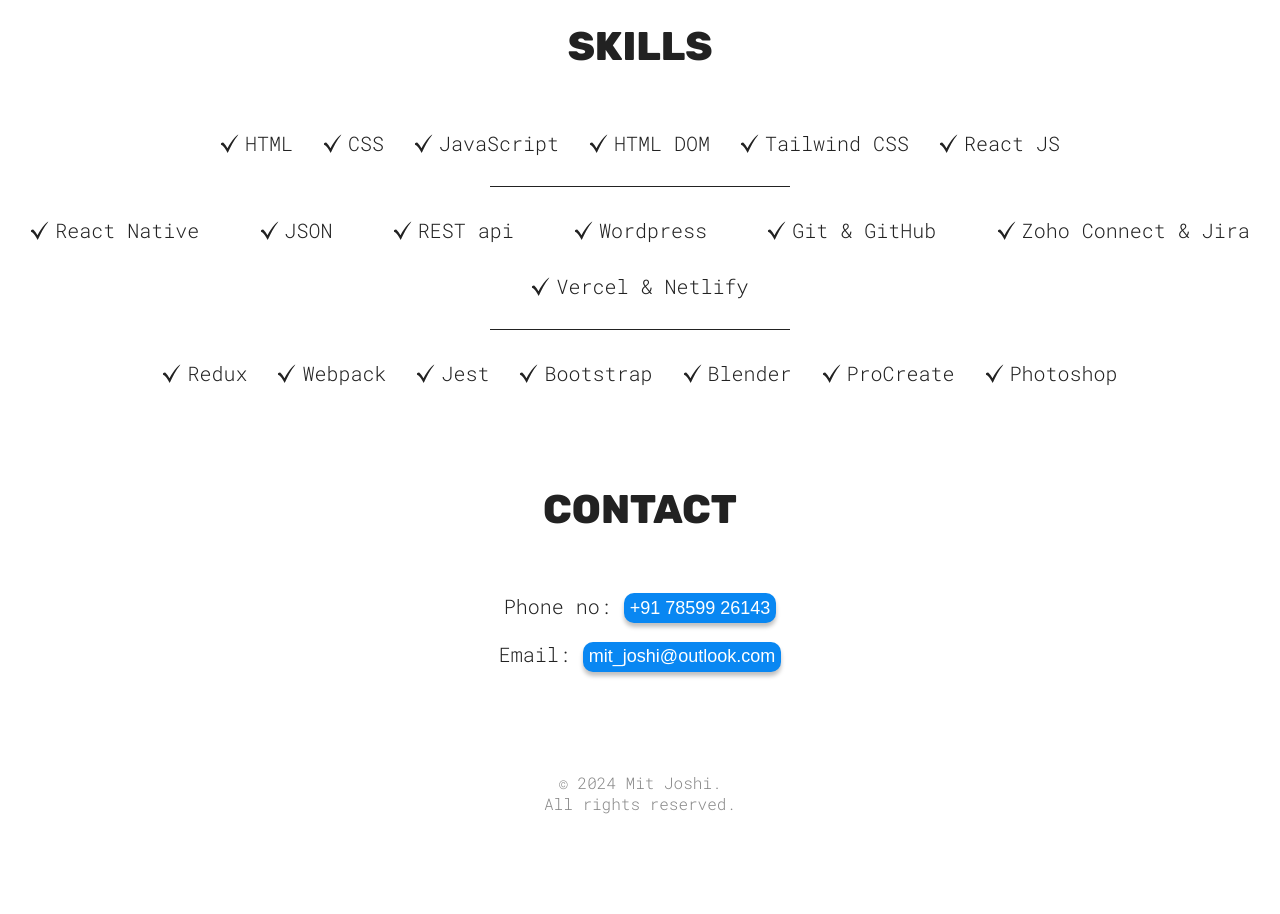
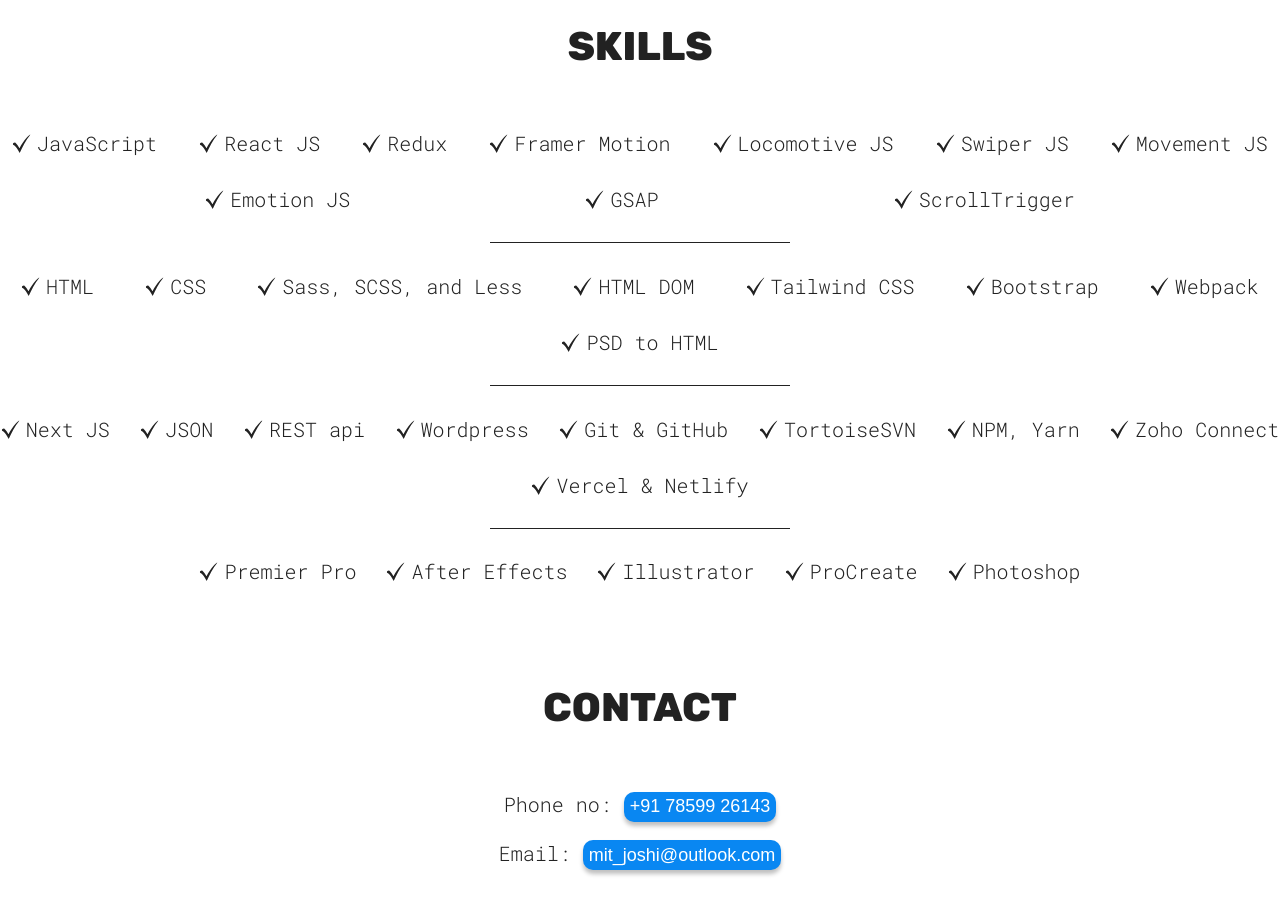
Before and after one commit to lifeofmit/react-js-portfolio-2024-mit-joshi, a React (Vite) app: page / in a window 1280 px wide. Shown: the part 3540-4454 px from the top of the page. Before the commit the page ends 4414 px from the top, so only its background shows below. Built offline with nearby package versions, Linux system fonts and the light colour scheme.

Commit message:
Skills update

```diff
--- a/src/sections/Skills/Skills.jsx
+++ b/src/sections/Skills/Skills.jsx
@@ -12,30 +12,45 @@
     <section id="skills" className={styles.container}>
       <h1 className="sectionTitle">Skills</h1>
       <div className={styles.skillList}>
-        <SkillList src={checkMarkIcon} skill="HTML" />
-        <SkillList src={checkMarkIcon} skill="CSS" />
         <SkillList src={checkMarkIcon} skill="JavaScript" />
-        <SkillList src={checkMarkIcon} skill="HTML DOM" />
-        <SkillList src={checkMarkIcon} skill="Tailwind CSS" />
         <SkillList src={checkMarkIcon} skill="React JS" />
+        <SkillList src={checkMarkIcon} skill="Redux" />
+        <SkillList src={checkMarkIcon} skill="Framer Motion" />
+        <SkillList src={checkMarkIcon} skill="Locomotive JS" />
+        <SkillList src={checkMarkIcon} skill="Swiper JS" />
+        <SkillList src={checkMarkIcon} skill="Movement JS" />
+        <SkillList src={checkMarkIcon} skill="Emotion JS" />
+        <SkillList src={checkMarkIcon} skill="GSAP" />
+        <SkillList src={checkMarkIcon} skill="ScrollTrigger" />
       </div>
       <hr />
       <div className={styles.skillList}>
-        <SkillList src={checkMarkIcon} skill="React Native" />
+        <SkillList src={checkMarkIcon} skill="HTML" />
+        <SkillList src={checkMarkIcon} skill="CSS" />
+        <SkillList src={checkMarkIcon} skill="Sass, SCSS, and Less" />
+        <SkillList src={checkMarkIcon} skill="HTML DOM" />
+        <SkillList src={checkMarkIcon} skill="Tailwind CSS" />
+        <SkillList src={checkMarkIcon} skill="Bootstrap" />
+        <SkillList src={checkMarkIcon} skill="Webpack" />
+        <SkillList src={checkMarkIcon} skill="PSD to HTML" />
+      </div>
+      <hr />
+      <div className={styles.skillList}>
+        <SkillList src={checkMarkIcon} skill="Next JS" />
         <SkillList src={checkMarkIcon} skill="JSON" />
         <SkillList src={checkMarkIcon} skill="REST api" />
         <SkillList src={checkMarkIcon} skill="Wordpress" />
         <SkillList src={checkMarkIcon} skill="Git & GitHub" />
-        <SkillList src={checkMarkIcon} skill="Zoho Connect & Jira" />
+        <SkillList src={checkMarkIcon} skill="TortoiseSVN" />
+        <SkillList src={checkMarkIcon} skill="NPM, Yarn" />
+        <SkillList src={checkMarkIcon} skill="Zoho Connect" />
         <SkillList src={checkMarkIcon} skill="Vercel & Netlify" />
       </div>
       <hr />
       <div className={styles.skillList}>
-        <SkillList src={checkMarkIcon} skill="Redux" />
-        <SkillList src={checkMarkIcon} skill="Webpack" />
-        <SkillList src={checkMarkIcon} skill="Jest" />
-        <SkillList src={checkMarkIcon} skill="Bootstrap" />
-        <SkillList src={checkMarkIcon} skill="Blender" />
+        <SkillList src={checkMarkIcon} skill="Premier Pro" />
+        <SkillList src={checkMarkIcon} skill="After Effects" />
+        <SkillList src={checkMarkIcon} skill="Illustrator" />
         <SkillList src={checkMarkIcon} skill="ProCreate" />
         <SkillList src={checkMarkIcon} skill="Photoshop" />
       </div>
```
